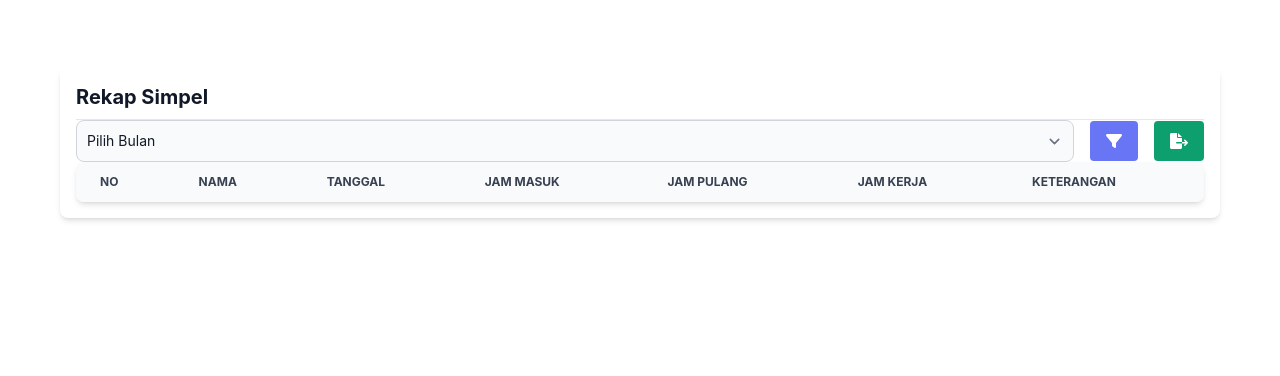
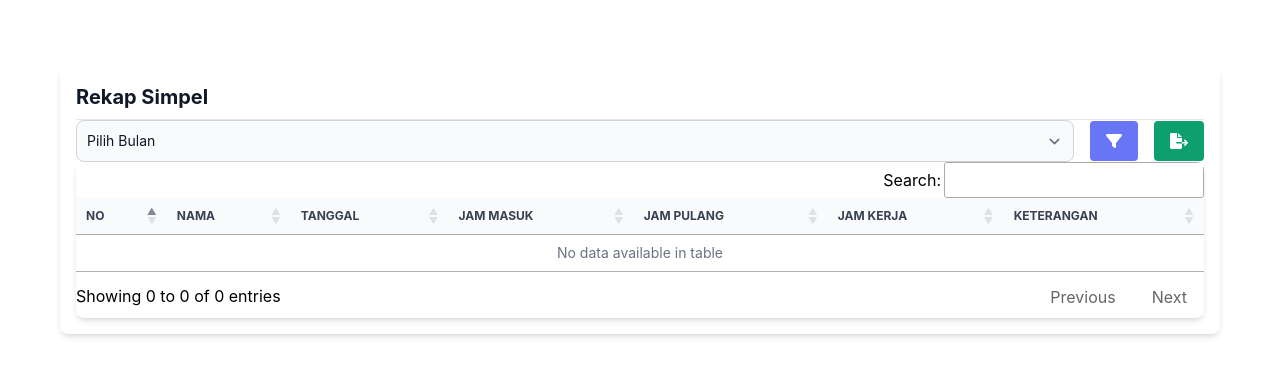
Before and after one commit to projectbinusa/AbsensiPHPVersi2, a CodeIgniter app: the page made by application/views/page/admin/rekap/rekap_simpel.php in a window 1280 px wide. Shown: the part 65-441 px from the top of the page. Run offline with CodeIgniter, Linux system fonts and the light colour scheme; data that the repository does not hold is empty; some libraries are stand-ins or nearby versions.

Commit message:
tabel page rekap simple

```diff
--- a/application/views/page/admin/rekap/rekap_simpel.php
+++ b/application/views/page/admin/rekap/rekap_simpel.php
@@ -8,6 +8,10 @@
     <link rel="icon" href="<?php echo base_url(
         './src/assets/image/absensi.png'
     ); ?>" type="image/gif">
+    <script src="https://code.jquery.com/jquery-3.6.0.min.js"></script>
+    <script src="https://ajax.googleapis.com/ajax/libs/jquery/3.4.1/jquery.min.js"></script>
+    <link rel="stylesheet" href="https://cdn.datatables.net/1.13.7/css/jquery.dataTables.css" />
+    <script src="https://cdn.datatables.net/1.13.7/js/jquery.dataTables.js"></script>
 </head>
 
 <body>
@@ -50,7 +54,9 @@
                                 class="bg-indigo-500 hover:bg-indigo text-white font-bold py-2 px-4 rounded inline-block">
                                 <i class="fa-solid fa-filter"></i>
                             </button>
-                            <!-- <a href="<?= base_url('Admin/export_bulanan') ?>"
+                            <!-- <a href="<?= base_url(
+                                'Admin/export_bulanan'
+                            ) ?>"
                                 class="exp bg-green-500 hover:bg-green text-white font-bold py-2 px-4 rounded inline-block ml-auto">
                                 <i class="fa-solid fa-file-export"></i>
                             </a> -->
@@ -62,7 +68,7 @@
                     </form>
 
                     <div class="relative overflow-x-auto shadow-md sm:rounded-lg mt-5">
-                        <table class="w-full text-sm text-left text-gray-500 dark:text-gray-400">
+                        <table id=rekapSimple class="w-full text-sm text-left text-gray-500 dark:text-gray-400">
                             <thead
                                 class="text-xs text-left text-gray-700 uppercase bg-gray-50 dark:bg-gray-700 dark:text-gray-400">
                                 <tr>
@@ -124,9 +130,9 @@
                                         <?php echo $no; ?>
                                     </th>
                                     <td class="px-6 py-4">
-                                        <?php echo toTitleCase(nama_user(
-                                            $row->id_user
-                                        )); ?>
+                                        <?php echo toTitleCase(
+                                            nama_user($row->id_user)
+                                        ); ?>
                                     </td>
                                     <td class="px-6 py-4">
                                         <?php echo convDate(
@@ -141,14 +147,20 @@
                                     </td>
                                     <td class="px-6 py-4">
                                         <?php
-                                            $time = DateTime::createFromFormat('H:i', $jam_kerja);
-                                            if ($time === false) {
-                                                echo "-";
-                                            } else {
-                                                $hours = $time->format('H');
-                                                $minutes = $time->format('i');
-                                                echo $hours . ' jam ' . $minutes . ' menit';
-                                            }
+                                        $time = DateTime::createFromFormat(
+                                            'H:i',
+                                            $jam_kerja
+                                        );
+                                        if ($time === false) {
+                                            echo '-';
+                                        } else {
+                                            $hours = $time->format('H');
+                                            $minutes = $time->format('i');
+                                            echo $hours .
+                                                ' jam ' .
+                                                $minutes .
+                                                ' menit';
+                                        }
                                         ?>
                                     </td>
                                     <td class="px-6 py-4">
@@ -166,5 +178,22 @@
         </div>
     </div>
 </body>
+<script>
+function toggleModal() {
+    document.getElementById('modal').classList.toggle('hidden')
+}
+
+$(document).ready(function() {
+
+    var table = $('#rekapSimple').DataTable({
+        lengthChange: false, // Menonaktifkan opsi "Show entries"
+        searching: true, // Menampilkan kolom pencarian
+        paging: true, // Menampilkan paginasi
+        ordering: true, // Menampilkan sorting
+        info: true, // Menampilkan informasi halaman
+        "dom": '<"top"f>rt<"bottom"lip>',
+    })
+});
+</script>
 
 </html>
```
